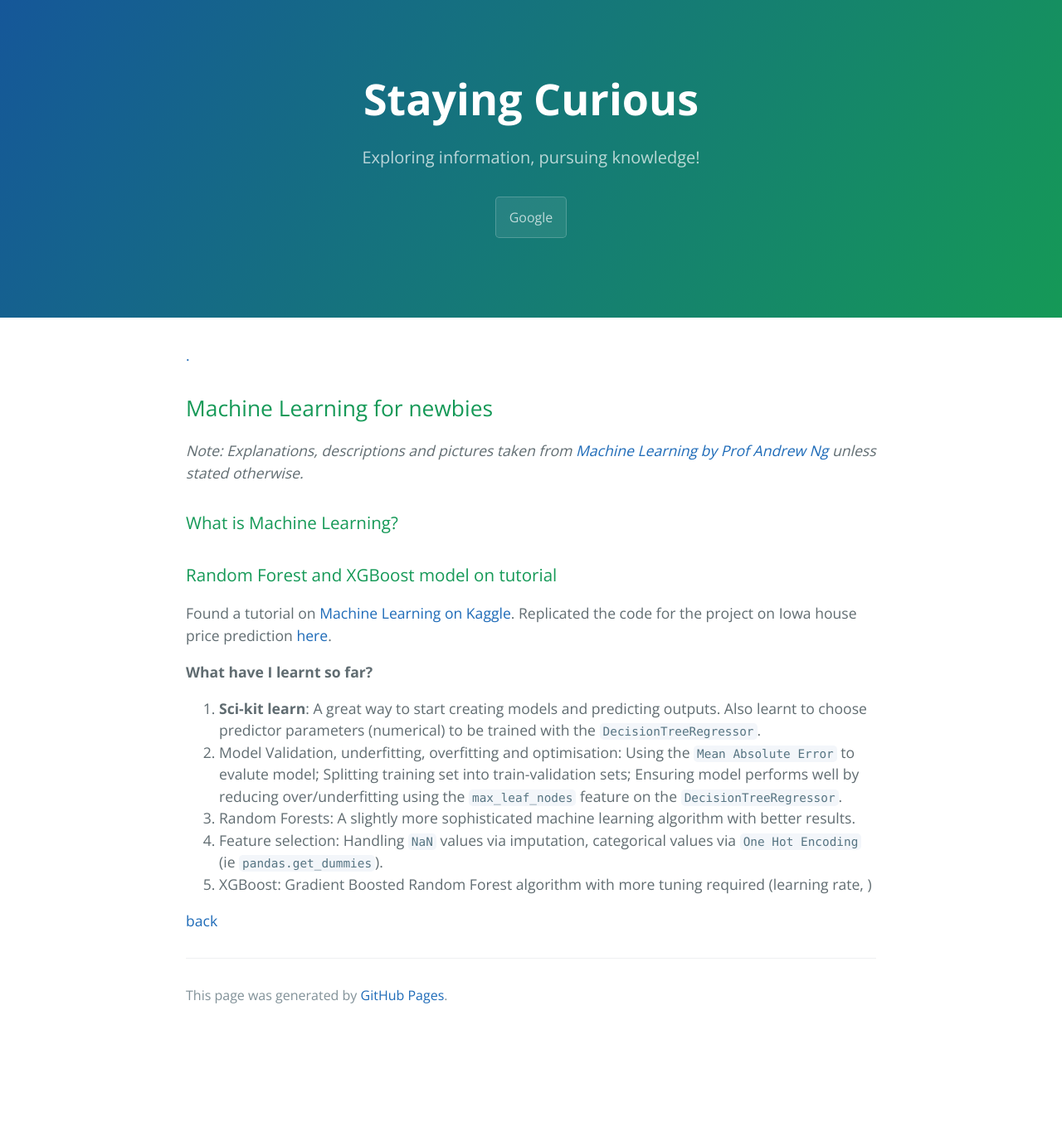
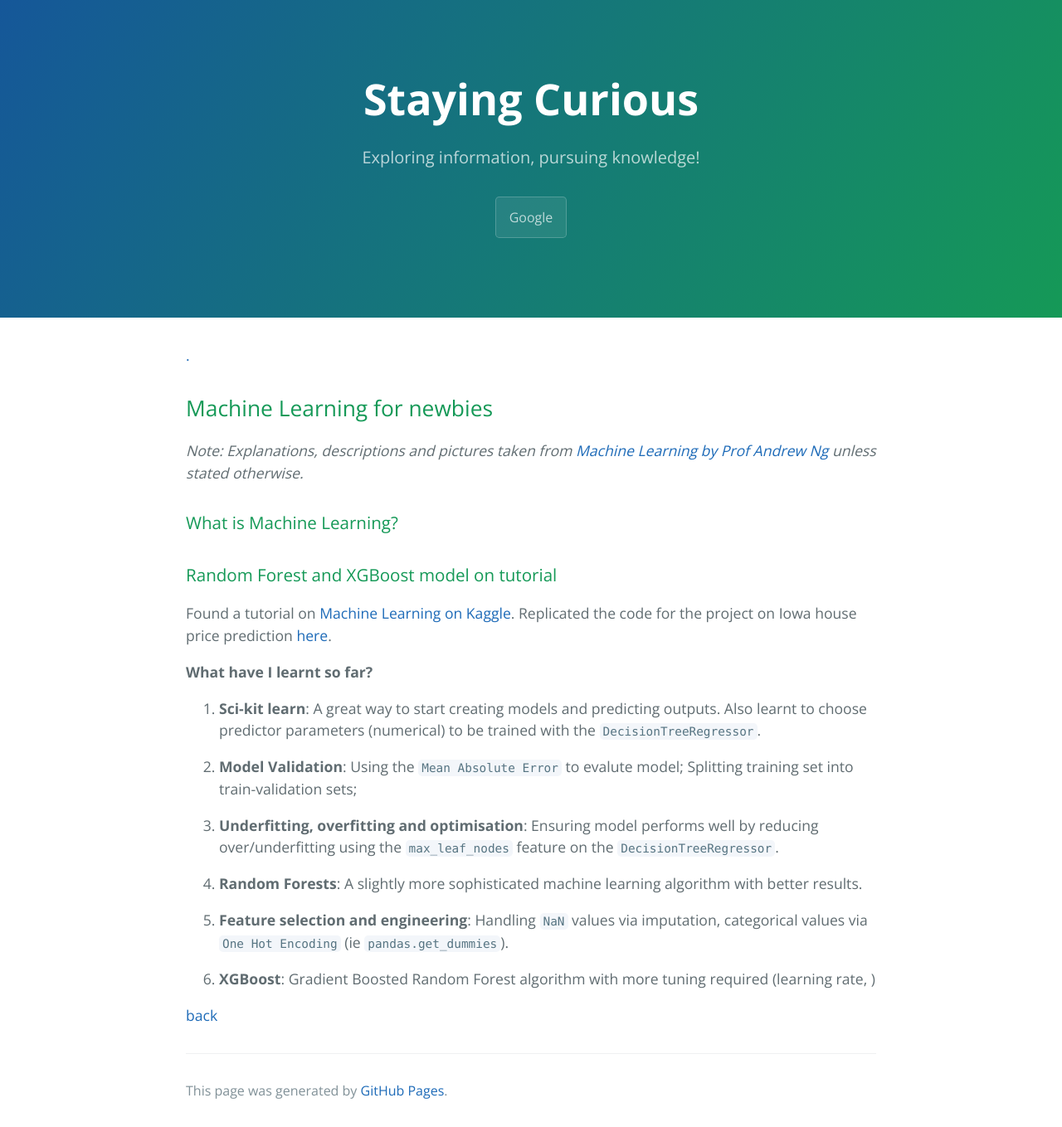
Before and after one commit to rayaun/rayaun.github.io, a Jekyll site: the page built from MLMLML.md, in a window 1280 px wide. Shown: the whole page at 83% size. Built offline with Jekyll 4.4.1, drawn with Linux system fonts in a browser that asks for light colours; before the commit the page ends 1244 px from its top, so only the background shows below that; part of the change alters nothing that is shown.

Commit message:
updated MLMLML

```diff
--- a/MLMLML.md
+++ b/MLMLML.md
@@ -15,10 +15,16 @@ Found a tutorial on [Machine Learning on Kaggle](https://www.kaggle.com/learn/ma
 **What have I learnt so far?**
  1. **Sci-kit learn**:
  A great way to start creating models and predicting outputs. Also learnt to choose predictor parameters (numerical) to be trained with the `DecisionTreeRegressor`.
- 2. Model Validation, underfitting, overfitting and optimisation: Using the `Mean Absolute Error` to evalute model;  Splitting training set into train-validation sets; Ensuring model performs well by reducing over/underfitting using the `max_leaf_nodes` feature on the `DecisionTreeRegressor`.
- 3. Random Forests: A slightly more sophisticated machine learning algorithm with better results.
- 5. Feature selection: Handling `NaN` values via imputation, categorical values via `One Hot Encoding` (ie `pandas.get_dummies`).
- 4. XGBoost: Gradient Boosted Random Forest algorithm with more tuning required (learning rate, )
+
+ 1. **Model Validation**: Using the `Mean Absolute Error` to evalute model;  Splitting training set into train-validation sets;
+
+ 1. **Underfitting, overfitting and optimisation**: Ensuring model performs well by reducing over/underfitting using the `max_leaf_nodes` feature on the `DecisionTreeRegressor`.
+
+ 1. **Random Forests**: A slightly more sophisticated machine learning algorithm with better results.
+
+ 1. **Feature selection and engineering**: Handling `NaN` values via imputation, categorical values via `One Hot Encoding` (ie `pandas.get_dummies`).
+
+ 1. **XGBoost**: Gradient Boosted Random Forest algorithm with more tuning required (learning rate, )
 
 <!-- ### Unsupervised Learning
 
```
